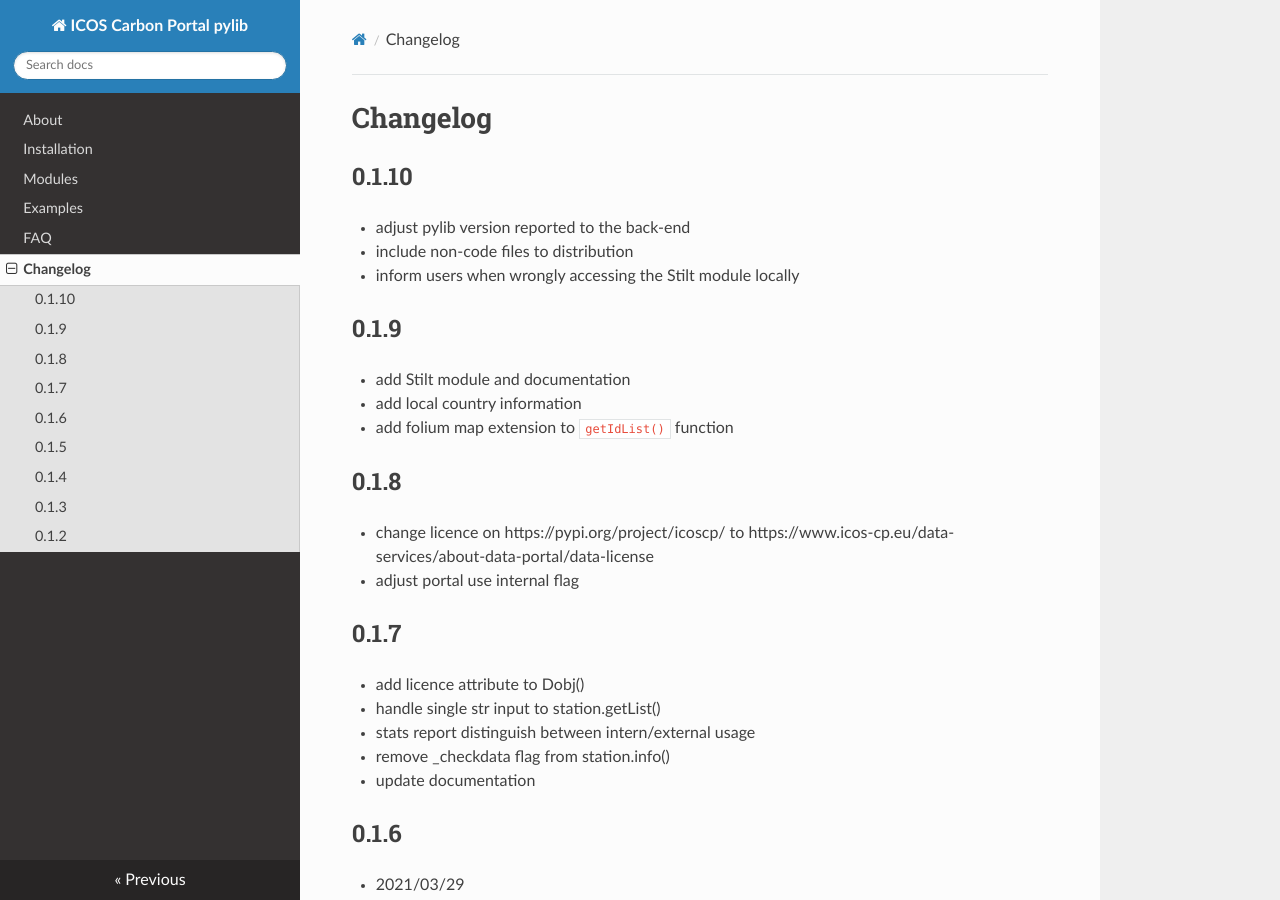
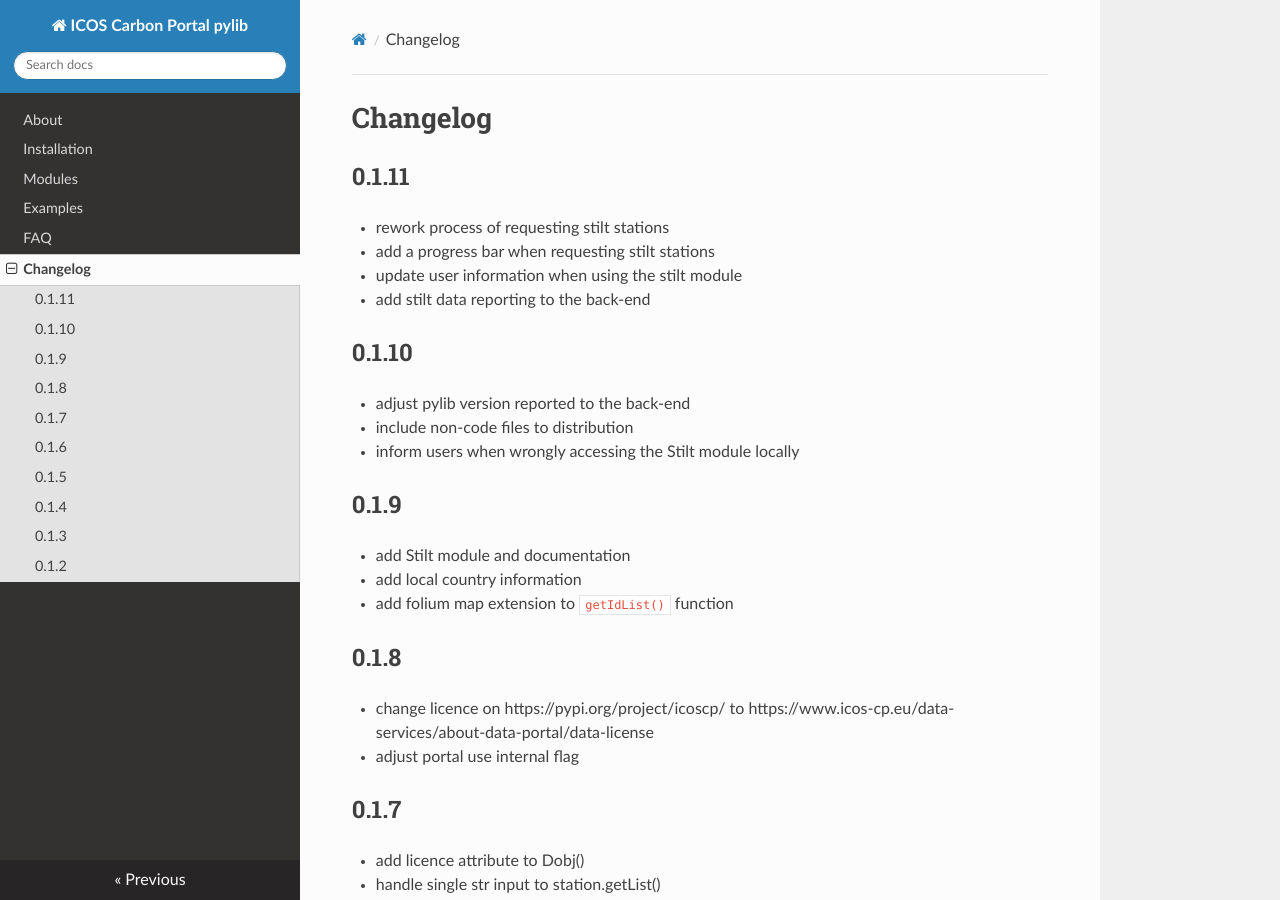
Before and after one commit to ICOS-Carbon-Portal/pylib, an MkDocs documentation site: the page built from docs/changelog.md, in a window 1280 px wide and 900 px high. Built offline with MkDocs 1.6.1, drawn with Linux system fonts in a browser that asks for light colours; nearby versions of some CDN libraries.

Commit message:
zz release 0.1.11
- Generate 0.1.11 distribution files.
- Update files to the new release version 0.1.11.

```diff
--- a/docs/changelog.md
+++ b/docs/changelog.md
@@ -1,4 +1,11 @@
 # Changelog
+
+## 0.1.11
+- rework process of requesting stilt stations
+- add a progress bar when requesting stilt stations
+- update user information when using the stilt module
+- add stilt data reporting to the back-end
+
 
 ## 0.1.10
 - adjust pylib version reported to the back-end
--- a/icoscp/__init__.py
+++ b/icoscp/__init__.py
@@ -15,8 +15,8 @@
 
 __credits__     = "ICOS Carbon Portal"
 __license__     = ['Software: GPL-3.0','ICSO Data accessed with this library CC BY 4.0']
-__version__     = "0.1.10"
+__version__     = "0.1.11"
 __maintainer__  = "ICOS Carbon Portal, elaborated products team"
 __email__       = ['info@icos-cp.eu', 'claudio.donofrio@nateko.lu.se']
 __status__      = "stable"
-__date__        = "2021-10-11"
+__date__        = "2021-11-16"
--- a/setup.py
+++ b/setup.py
@@ -10,7 +10,7 @@ def readme():
 
 setuptools.setup(
     name='icoscp',
-    version='0.1.10',
+    version='0.1.11',
 	license='GPLv3+',
     author="Claudio D'Onofrio, Zois Zogopoulos, ICOS Carbon Portal",
     author_email='claudio.donofrio@nateko.lu.se, zois.zogopoulos@nateko.lu.se, info@icos-cp.eu',
```
Also changed, not shown: 3 other files.
